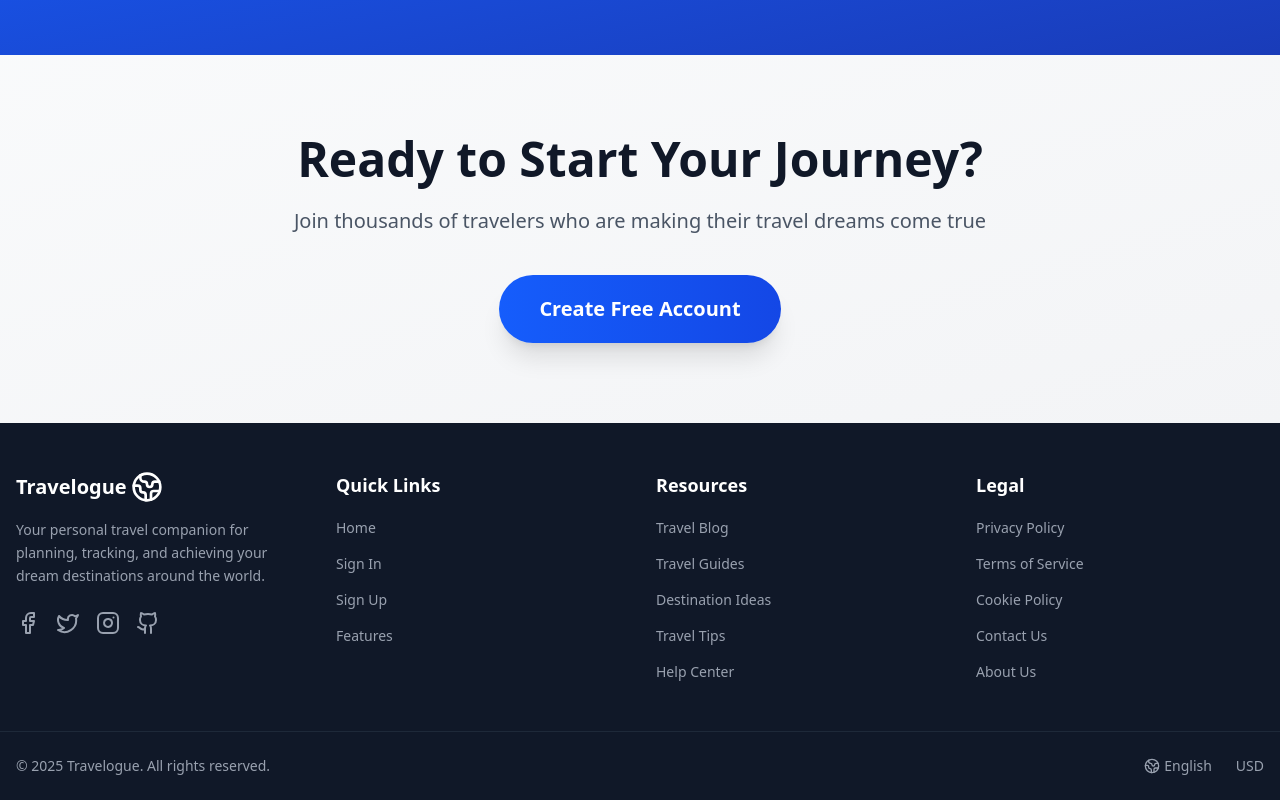
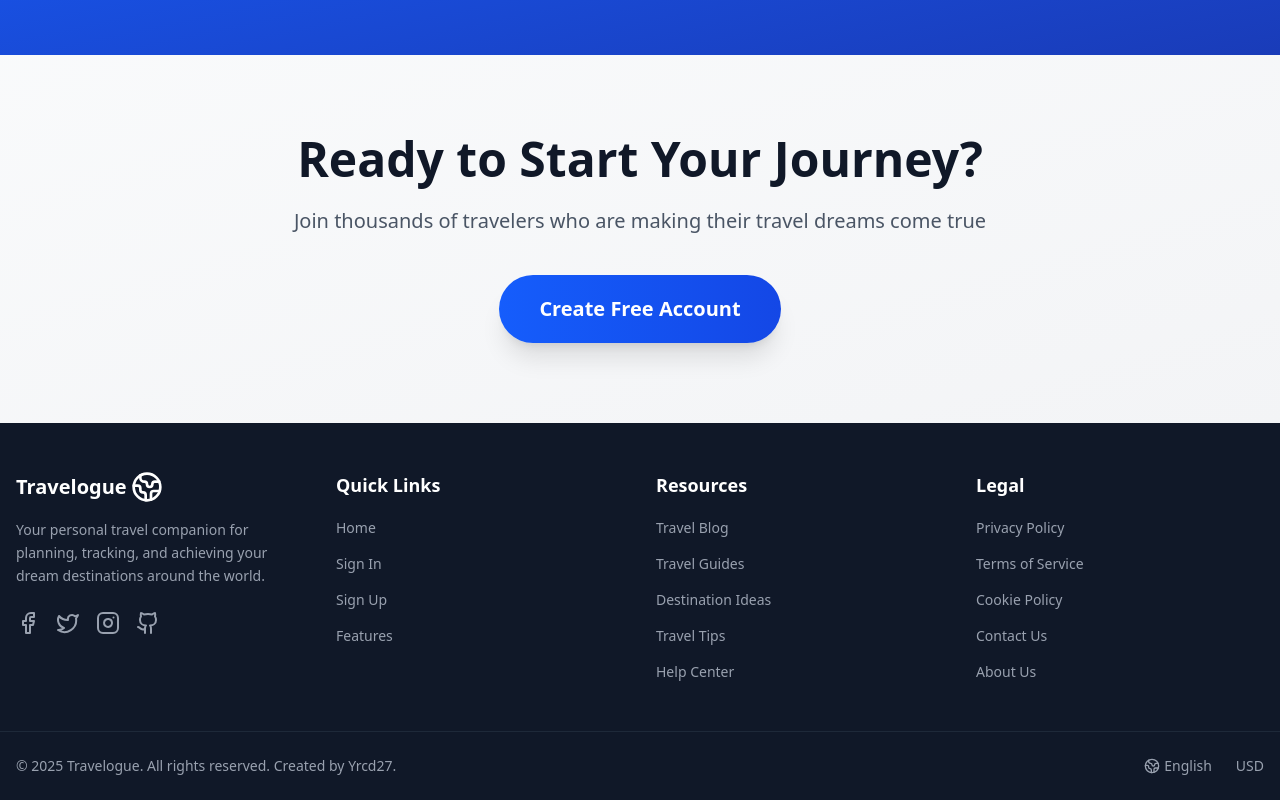
Before and after one commit to Yrcd27/Personal-Travel-Bucket-List, a React (Vite) app in the folder frontend/: page / in a window 1280 px wide. Shown: the part 1488-2288 px from the top of the page. Built offline with nearby package versions, Linux system fonts and the light colour scheme; no server answers.

Commit message:
Add tiny change to test the pipeline

```diff
--- a/frontend/src/pages/Landing.jsx
+++ b/frontend/src/pages/Landing.jsx
@@ -266,7 +266,7 @@ export default function Landing() {
           <div className="max-w-7xl mx-auto px-4 py-6">
             <div className="flex flex-col md:flex-row justify-between items-center gap-4">
               <p className="text-gray-400 text-sm text-center md:text-left">
-                © {new Date().getFullYear()} Travelogue. All rights reserved.
+                © {new Date().getFullYear()} Travelogue. All rights reserved. Created by Yrcd27.
               </p>
               <div className="flex items-center gap-6">
                 <a href="#" className="text-gray-400 hover:text-white transition text-sm flex items-center gap-1">
```
